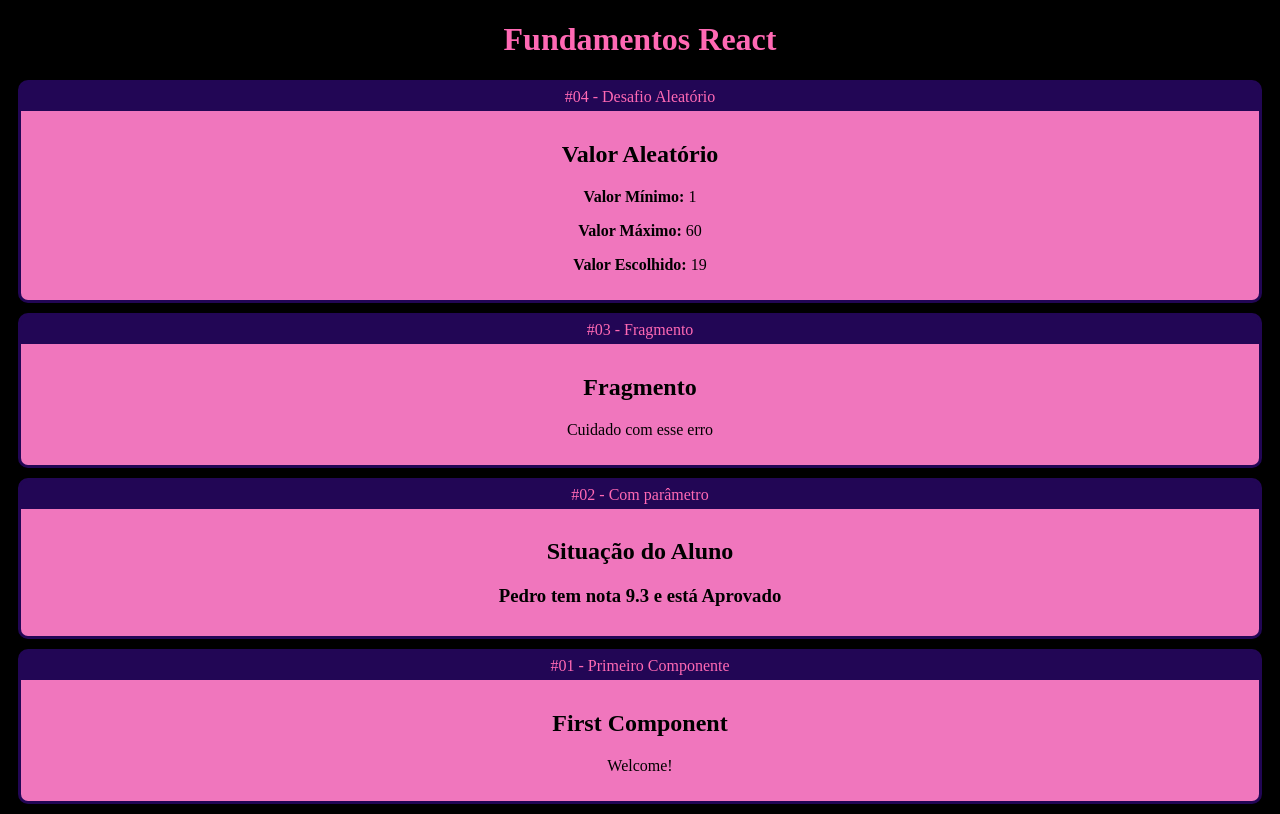
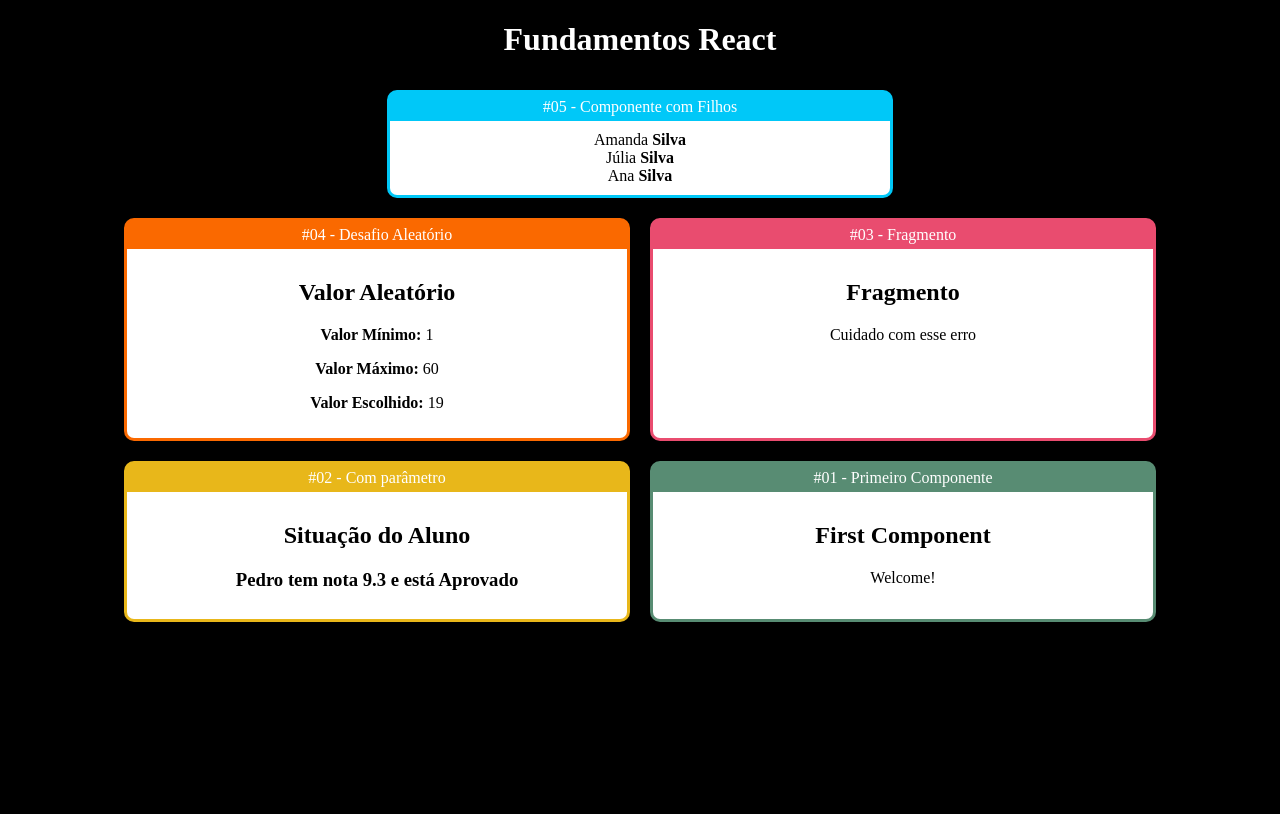
Before and after one commit to amandacgoncalves/react_fundamentals-, a React (Create React App) app: page / in a window 1280 px wide. Built offline with nearby package versions, Linux system fonts and the light colour scheme.

Commit message:
children component

```diff
--- /dev/null
+++ b/src/App.css
@@ -0,0 +1,5 @@
+.App .Cards {
+    display: flex;
+    justify-content: center;
+    flex-wrap: wrap;
+}
--- a/src/components/App.jsx
+++ b/src/components/App.jsx
@@ -1,30 +1,41 @@
+import "./../App.css";
 import React from "react";
 
 import Card from "./layout/Card";
+
+import Familia from "./basic/Familia";
+import FamiliaMembro from "./basic/FamiliaMembro";
 import Random from "./basic/Random";
 import First from "./basic/First";
 import WParams from "./basic/WParams";
 import Fragment from "./basic/Fragment";
 
 export default () => (
-  <div id="app">
+  <div className="App">
     <h1>Fundamentos React</h1>
 
-    <Card title="#04 - Desafio Aleatório">
+    <div className="Cards">
+      <Card title="#05 - Componente com Filhos" color="#00C8F8">
+        <Familia sobrenome="Silva">
+          <FamiliaMembro nome="Amanda"/>
+          <FamiliaMembro nome="Júlia"/>
+          <FamiliaMembro nome="Ana"/>
+        </Familia>
+      </Card>
+      <div className="Cards">
+        <Card title="#04 - Desafio Aleatório" color="#FA6900">
           <Random min={1} max={60} />
         </Card>
-
-    <Card title="#03 - Fragmento">
+        <Card title="#03 - Fragmento" color="#E94C6F">
           <Fragment />
         </Card>
-
-    <Card title="#02 - Com parâmetro">
+        <Card title="#02 - Com parâmetro" color="#E8B71A">
           <WParams title="Situação do Aluno" aluno="Pedro" nota={9.3} />
         </Card>
-
-    <Card title="#01 - Primeiro Componente">
+        <Card title="#01 - Primeiro Componente" color="#588C73">
           <First></First>
         </Card>
-
+      </div>
+    </div>
   </div>
 );
--- /dev/null
+++ b/src/components/basic/Familia.jsx
@@ -0,0 +1,10 @@
+import React, { cloneElement } from "react";
+export default (props) => {
+  return (
+    <div>
+      {props.children.map((child, i) => {
+        return cloneElement(child, { ...props, key: i });
+      })}
+    </div>
+  );
+};
--- /dev/null
+++ b/src/components/basic/FamiliaMembro.jsx
@@ -0,0 +1,9 @@
+import React from "react";
+
+export default (props) => {
+  return (
+    <div>
+      {props.nome} <strong>{props.sobrenome}</strong>
+    </div>
+  );
+};
--- a/src/components/layout/Card.css
+++ b/src/components/layout/Card.css
@@ -1,9 +1,13 @@
 .Card {
-    background-color: rgb(34, 6, 85);
-    border: 3px solid rgb(34, 6, 85);
+  border: 3px solid;
   border-radius: 10px;
   overflow: hidden;
   margin: 10px;
+
+  display: flex;
+  flex-direction: column;
+  min-width: 500px;
+  max-width: 500px;
 }
 
 .Card .Title {
@@ -13,7 +17,8 @@
 }
 
 .Card .Content {
-    background-color: rgb(240, 118, 189);
+  flex: 1;
+  background-color: rgb(255, 255, 255);
   color: black;
   padding: 10px;
 }
--- a/src/components/layout/Card.jsx
+++ b/src/components/layout/Card.jsx
@@ -2,8 +2,14 @@ import "./Card.css";
 import React from "react";
 
 export default (props) => {
+
+  const CardStyle = {
+    backgroundColor: props.color ||'#F00',
+    borderColor: props.color ||'#F00'
+  }
+
   return (
-    <div className="Card">
+    <div className="Card" style={CardStyle}>
       <div className="Title">{props.title}</div>
       <div className="Content">
           {props.children}
--- a/src/index.css
+++ b/src/index.css
@@ -1,5 +1,5 @@
 body {
     background-color: black;
-    color: hotpink;
+    color: rgb(255, 255, 255);
     text-align: center;
 }
```
Lines whose indentation alone changed are shown as unchanged.
